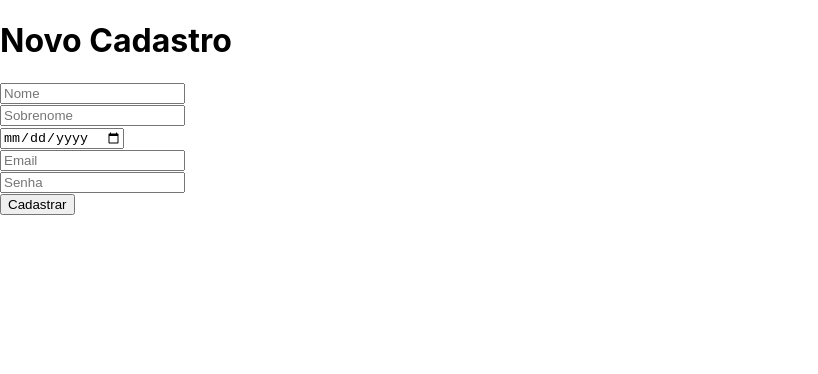
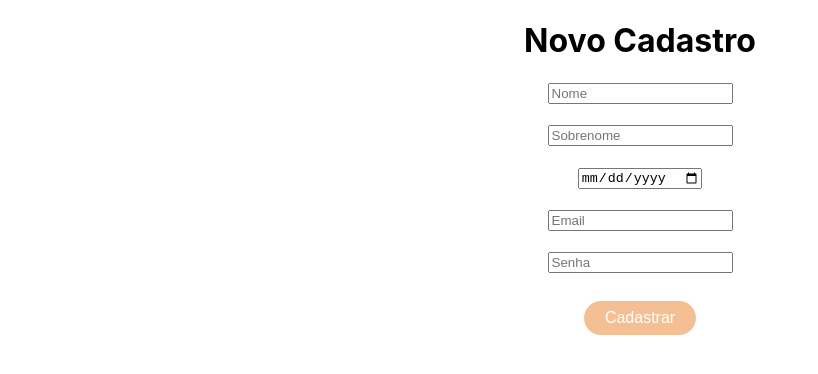
Before and after one commit to caroAlvim/atv-puc-react, a React (Create React App) app: page /cadastrar in a window 1280 px wide. Shown: the top 374 px of the page, without its empty margins (0-818 px from the left). Built offline with nearby package versions, Linux system fonts and the light colour scheme.

Commit message:
feat: adicionando CSS basico

```diff
--- a/package.json
+++ b/package.json
@@ -38,5 +38,8 @@
       "last 1 firefox version",
       "last 1 safari version"
     ]
+  },
+  "devDependencies": {
+    "firebase-tools": "^10.6.0"
   }
 }
--- a/src/components/Button/buton.jsx
+++ b/src/components/Button/buton.jsx
@@ -1,14 +1,14 @@
 import React from 'react';
+import './button.css'
 
 function Button({
   buttonOnClick,
-  buttonClass,
   children,
+  typebutton
 
 }) {
   return (
-
-    <button onClick={buttonOnClick} className={buttonClass}>{children}</button>
+    <button onClick={buttonOnClick} className='btn-global' type={typebutton}>{children}</button>
   );
 }
 
--- /dev/null
+++ b/src/components/Button/button.css
@@ -0,0 +1,13 @@
+.btn-global{
+    padding: 0.5rem ;
+    border-radius: 2rem;
+    background-color: #f3bb8aeb;
+    border: none;
+    cursor: pointer;
+    color: white;
+    width: 7rem;
+    margin: 0.5rem;
+    transition: .2s;
+    font-size: 16px;
+
+}
--- a/src/pages/Cadastro/Cadastro.js
+++ b/src/pages/Cadastro/Cadastro.js
@@ -1,5 +1,6 @@
 import { Component } from 'react';
 import firebase from 'firebase/app';
+import Button from '../../components/Button/buton';
 import '../../App.css';
 
 class Cadastro extends Component {
@@ -10,13 +11,21 @@ class Cadastro extends Component {
       sobrenome: '',
       email: '',
       dataNascimento: '',
-      password: ''
+      password: '',
+      message: ''
     }
+    this.handleSubmit = this.handleSubmit.bind(this);
     this.addUser = this.addUser.bind(this);
     this.createUser = this.createUser.bind(this);
   }
 
+  handleSubmit(e){
+    e.preventDefault();
+  }
+
   addUser() {
+    let accessAccept = 'Cadastro criado com sucesso!';
+    try {
       firebase.firestore().collection('usuarios').add({
         nome: this.state.nome,
         sobrenome: this.state.sobrenome,
@@ -24,15 +33,18 @@ class Cadastro extends Component {
         password: this.state.password,
         dataNascimento: this.state.dataNascimento
       }).then(this.createUser).then(() => {
+        this.setState({message: accessAccept})
         setTimeout(() => {
           window.location.href='/'
        }, 1000)
       })
-
-
-    // adicionar msg de sucesso na gravação
-    // redirecionar para login
-
+    }
+    catch(error){
+      let errorCode = error.code
+      let errorMessage = error.message
+      console.log(errorMessage)
+      console.log(errorCode)
+    }
   }
 
   createUser(){
@@ -41,14 +53,17 @@ class Cadastro extends Component {
 
   render() {
     return (
-      <div>
+      <div className="App">
         <h1>Novo Cadastro</h1>
-        <input type="text" placeholder="Nome" onChange={(e) => this.setState({ nome: e.target.value })} /> <br />
-        <input type="text" placeholder="Sobrenome" onChange={(e) => this.setState({ sobrenome: e.target.value })} /> <br />
-        <input type="date" placeholder="01/01/2000" onChange={(e) => this.setState({ dataNascimento: e.target.value})} /> <br />
-        <input type="text" placeholder="Email" onChange={(e) => this.setState({ email: e.target.value })} /> <br />
-        <input type="text" placeholder="Senha" onChange={(e) => this.setState({ password: e.target.value })} /> <br />
-        <button onClick={this.addUser}>Cadastrar</button> <br /><br /><br />
+        <form onSubmit={this.handleSubmit}></form>
+          <input type="text" placeholder="Nome" onChange={(e) => this.setState({ nome: e.target.value })} /> <br /><br />
+          <input type="text" placeholder="Sobrenome" onChange={(e) => this.setState({ sobrenome: e.target.value })} /> <br /> <br />
+          <input type="date" placeholder="01/01/2000" onChange={(e) => this.setState({ dataNascimento: e.target.value})} /> <br /> <br />
+          <input type="text" placeholder="Email" onChange={(e) => this.setState({ email: e.target.value.toLowerCase() })} /> <br /><br />
+          <input type="text" placeholder="Senha" onChange={(e) => this.setState({ password: e.target.value })} /> <br /><br />
+          <Button buttonOnClick={this.addUser}>Cadastrar</Button> <br /><br /><br />
+        <form/>
+        <h2> {this.state.message} </h2>
       </div>
     )
   }
--- a/src/pages/Home/Home.js
+++ b/src/pages/Home/Home.js
@@ -2,11 +2,8 @@ import React, { Component } from 'react';
 import firebase from 'firebase/app';
 import 'firebase/firestore';
 import 'firebase/auth';
+import Button from '../../components/Button/buton';
 import '../../App.css';
-
-
-const currentUser = () => firebase.auth().currentUser;
-
 
 class Home extends Component {
     constructor(props) {
@@ -14,13 +11,46 @@ class Home extends Component {
 
         this.state = {
             dados: [],
+            user: [],
             message: ''
         }
 
+        // this.getUser = this.getUser.bind(this);
         this.getUsers = this.getUsers.bind(this);
         this.signOut = this.signOut.bind(this);
     }
 
+    // let user = firebase.auth().currentUser;
+    // if(user !== null){
+    //     const displayName = user.displayName
+    //     return displayName;
+    // }
+
+    // getUser(){
+    //     const user = firebase.auth().currentUser;
+    //     if(user !== null){
+    //         displayName = user.displayName
+    //     }
+
+
+
+        // ().then((user) => {
+        //     const state = this.state;
+
+        //     user.forEach(item => {
+        //         state.user.push({
+        //             id: item.data().id,
+        //             name: item.data().nome,
+        //             email: item.data().email
+        //         })
+        //     })
+        //     this.setState(state)
+        // });
+
+        // if (user !== null) {
+        // return user.displayName;
+        // }
+    // }
 
     getUsers() {
         firebase.firestore().collection('usuarios').get().then((item) => {
@@ -57,24 +87,31 @@ class Home extends Component {
 
     render() {
         return (
-            <div>
+            <div className="App">
+                <Button buttonOnClick={this.signOut}> Sair </Button>
+                <h1>{this.state.message}</h1>
                 <h1> Usuários </h1>
-                <button onClick={this.getUsers}> Listar </button>
+                {/* <h2>Bem vindo, {displayName} </h2> */}
+                {/* <button onClick={this.getUser}> oi </button>
+                {this.state.user.map((u) => {
+                    return(
+                        <h2>Bem vindo, {u.name} </h2>
+                    )
+                })} */}
+                <Button buttonOnClick={this.getUsers}> Listar </Button>
                 {
                     this.state.dados.map((item) => {
                         return(
                             <div key={item.id}>
-                                <span> *** </span>
-                                <h3>Id: {item.id}</h3>
+                                <h4>Id: {item.id}</h4>
                                 <h4> Nome: {`${item.nome} ${item.sobrenome}`}</h4>
                                 <p> Email: {item.email}</p>
                                 <p> Data de nascimento: {item.dataNascimento}</p>
+                                <span> *** </span>
                             </div>
                         )
                     })
                 }
-                <button onClick={this.signOut}> Sair </button>
-                <h1>{this.state.message}</h1>
             </div>
         )
     }
--- a/src/pages/Login/Login.js
+++ b/src/pages/Login/Login.js
@@ -3,6 +3,7 @@ import firebase from 'firebase/app';
 import 'firebase/firestore';
 import { getAuth } from 'firebase/auth';
 import { Link } from 'react-router-dom';
+import Button from '../../components/Button/buton';
 import '../../App.css';
 
 
@@ -44,14 +45,14 @@ class Login extends Component{
       try{
         const user = userCredential.user;
         console.log(user.email)
-        firebase.auth().onAuthStateChanged(user => {
+        // firebase.auth().onAuthStateChanged(user => {
           if(user !== null){
             this.setState({message: accessAccept});
-            // window.location.href='/home'
+            window.location.href='/home'
           } else {
             this.setState({message:accessDenied});
           }
-        })
+       //  })
 
       }
       catch(error){
@@ -86,7 +87,6 @@ class Login extends Component{
     return(
       <div className="App">
         <h1 className="txt-login">login</h1>
-
         <form onSubmit={this.handleSubmit}>
           <label id='email-id'></label>
           <input type='text' name='email' id='email-id' size='40' placeholder='Email' value={this.state.email} onChange={this.handleEmail} required/>
@@ -96,8 +96,8 @@ class Login extends Component{
           <input type='password' name='password' id='pwd-id' size='40' placeholder='Senha' value={this.state.password} onChange={this.handlePassword} required/>
           <br/>
           <br/>
-          <button onClick={this.authUser} type='submit'> Acessar </button>
-          <Link to='/cadastrar' ><button> Cadastrar </button>  </Link>
+          <Button buttonOnClick={this.authUser} type='submit'> Acessar </Button>
+          <Link to='/cadastrar' ><Button> Cadastrar </Button>  </Link>
         </form>
 
       <h2> {this.state.message} </h2>
```
Also changed, not shown: 1 other file (tests, documents, lock files or other folders). Lines whose indentation alone changed are shown as unchanged.
